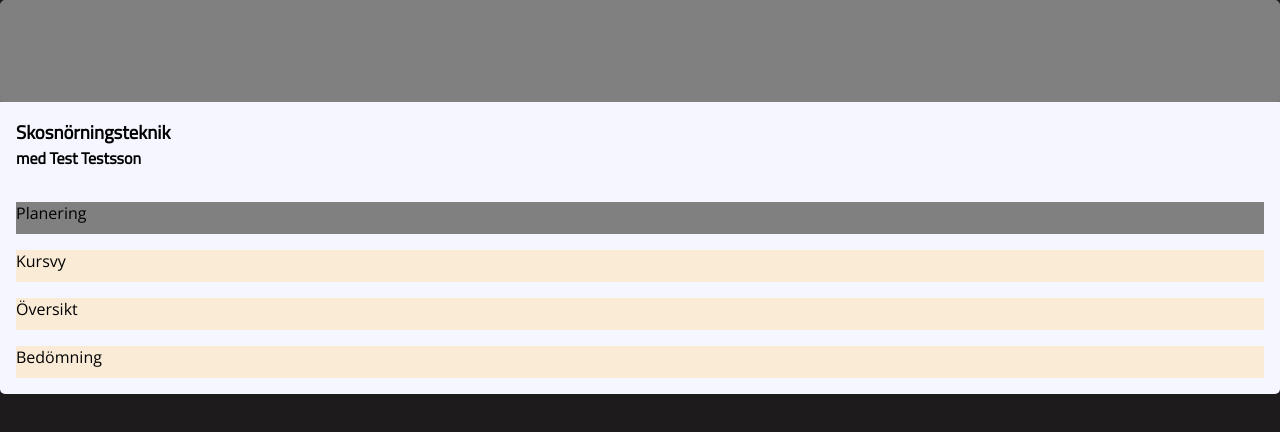
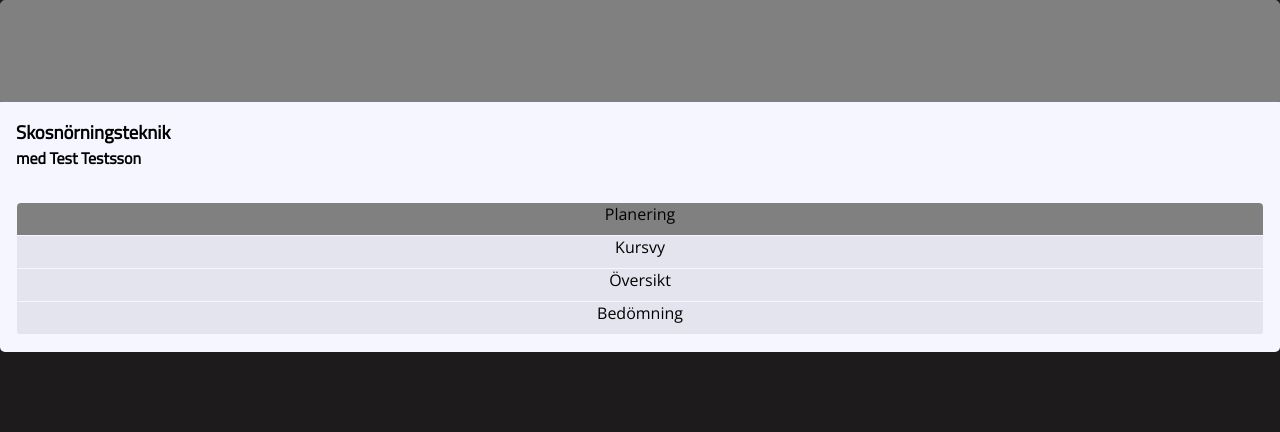
Before and after one commit to majazocom/22-november, a plain HTML site: page component-exercise/index.html in a window 1280 px wide. Drawn offline with nearby package versions, Linux system fonts and the light colour scheme.

Commit message:
final touches

```diff
--- a/component-exercise/style.css
+++ b/component-exercise/style.css
@@ -3,6 +3,11 @@ body {
     margin: 0;
     background-color: rgb(29, 27, 27);
     font-family: 'open sans';
+}
+
+* {
+    margin-block-start: 0;
+    margin-block-end: 0;
 }
 
 h3,
@@ -34,27 +39,20 @@ h4 {
     margin-bottom: 2rem;
 }
 
-.course-name__title {
-    margin-block-start: 0;
-    margin-block-end: 0;
-}
-
-.course-name__owner {
-    margin-block-start: 0;
-    margin-block-end: 0;
-}
-
 .course-options {
     list-style-type: none;
-    margin-block-start: 0;
-    margin-block-end: 0;
     padding-inline-start: 0;
+    border: 1px solid transparent;
+    border-radius: 5px;
+    overflow: hidden;
 }
 
 .course-options__option,
 .course-options__option--highlighted {
     height: 2rem;
-    background-color: antiquewhite;
+    background-color: rgba(20, 22, 25, 0.08);
+    text-align: center;
+    margin-bottom: 1px
 }
 
 .course-options__option--highlighted {
```
